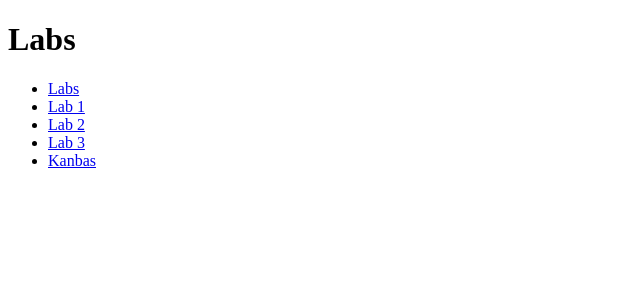
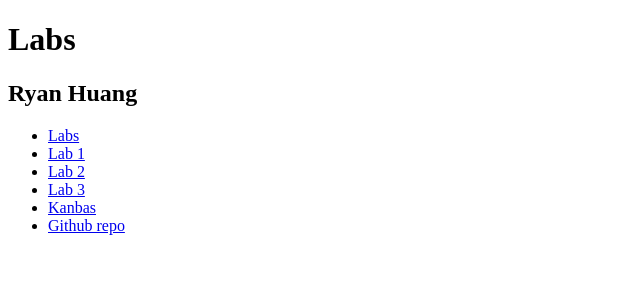
Before and after one commit to ryanhuang07/kanbas-react-web-app-cs4550, a React (Create React App) app: page /#/Labs/Labs in a window 1280 px wide. Shown: the top 300 px of the page, without its empty margins (0-640 px from the left). Built offline with nearby package versions, Linux system fonts and the light colour scheme.

Commit message:
added name and github link to Lab index

```diff
--- a/src/Labs/TOC/index.tsx
+++ b/src/Labs/TOC/index.tsx
@@ -8,6 +8,7 @@ export default function TOC() {
         <li><Link to="/Labs/Lab2">Lab 2</Link></li>
         <li><Link to="/Labs/Lab3">Lab 3</Link></li>
         <li><Link to="/Kanbas">Kanbas</Link></li>
+        <li><Link id="wd-github" to="https://github.com/ryanhuang07/kanbas-react-web-app-cs4550">Github repo</Link></li>
       </ul>
     );
   }
--- a/src/Labs/index.tsx
+++ b/src/Labs/index.tsx
@@ -8,6 +8,7 @@ export default function Labs() {
   return (
     <div id="wd-labs">
       <h1>Labs</h1>
+      <h2>Ryan Huang</h2>
       <TOC />
       <Routes>
         <Route path="/" element={<Navigate to="Labs" />} />
```
